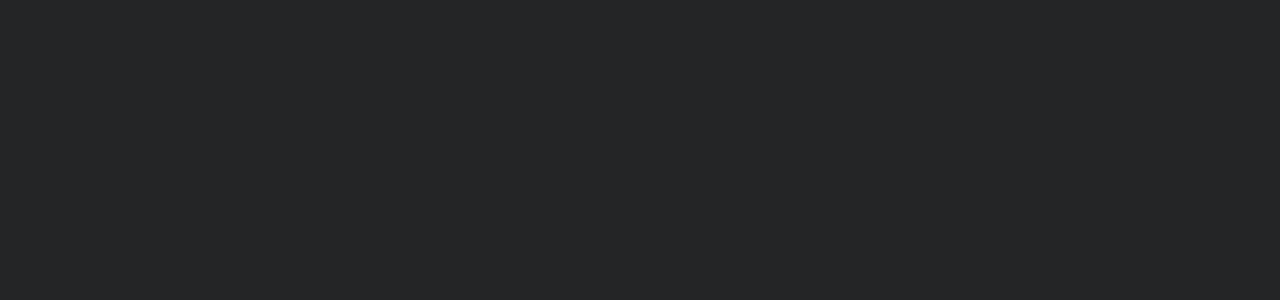
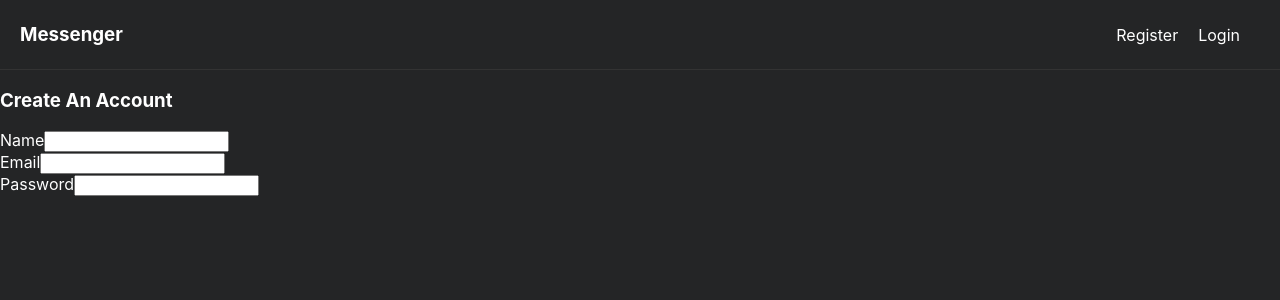
Before and after one commit to 5iveemmy/react-messenger, a React (Create React App) app: page /register in a window 1280 px wide. Before the commit this address had no page. Shown: the top 300 px of the page. Built offline with nearby package versions, Linux system fonts and the light colour scheme.

Commit message:
create register file

```diff
--- a/src/App.css
+++ b/src/App.css
@@ -12,3 +12,21 @@
 }
 
 /* Navbar */
+nav {
+  display: flex;
+  align-items: center;
+  justify-content: space-between;
+  height: 70px;
+  padding: 0px 20px;
+  background-color: var(--color-1);
+  border-bottom: 1px solid var(--color-6);
+}
+
+nav a {
+  color: var(--color-2);
+  text-decoration: none;
+}
+
+nav div a {
+  margin-right: 20px;
+}
--- a/src/App.js
+++ b/src/App.js
@@ -1,15 +1,19 @@
 import React from "react";
 import "./App.css";
-import { BrowserRouter as Router, Routes, Route } from "react-router-dom";
+import { BrowserRouter, Routes, Route } from "react-router-dom";
 import Home from "./pages/Home";
+import Navbar from "./components/Navbar";
+import Register from "./pages/Register";
 
 function App() {
   return (
-    <Router>
+    <BrowserRouter>
+      <Navbar />
       <Routes>
+        <Route path="register" element={<Register />} />
         <Route path="/" element={<Home />} />
       </Routes>
-    </Router>
+    </BrowserRouter>
   );
 }
 
--- a/src/components/Navbar.js
+++ b/src/components/Navbar.js
@@ -1,5 +1,5 @@
 import React from "react";
-import Link from "react-router-dom";
+import { Link } from "react-router-dom";
 
 function Navbar() {
   return (
--- a/src/pages/Home.js
+++ b/src/pages/Home.js
@@ -3,7 +3,7 @@
 function Home() {
   return (
     <div className="home">
-      <h1>GHVCyaevcyuvayucvuavcuavcaucv</h1>
+      <h1>Home Page</h1>
     </div>
   );
 }
--- /dev/null
+++ b/src/pages/Register.js
@@ -0,0 +1,25 @@
+import React from "react";
+
+const Register = () => {
+  return (
+    <section>
+      <h3>Create An Account</h3>
+      <form className="form">
+        <div className="input_container">
+          <label htmlFor="name">Name</label>
+          <input type="text" name="name" />
+        </div>
+        <div className="input_container">
+          <label htmlFor="email">Email</label>
+          <input type="email" name="email" />
+        </div>
+        <div className="input_container">
+          <label htmlFor="password">Password</label>
+          <input type="password" name="password" />
+        </div>
+      </form>
+    </section>
+  );
+};
+
+export default Register;
```
